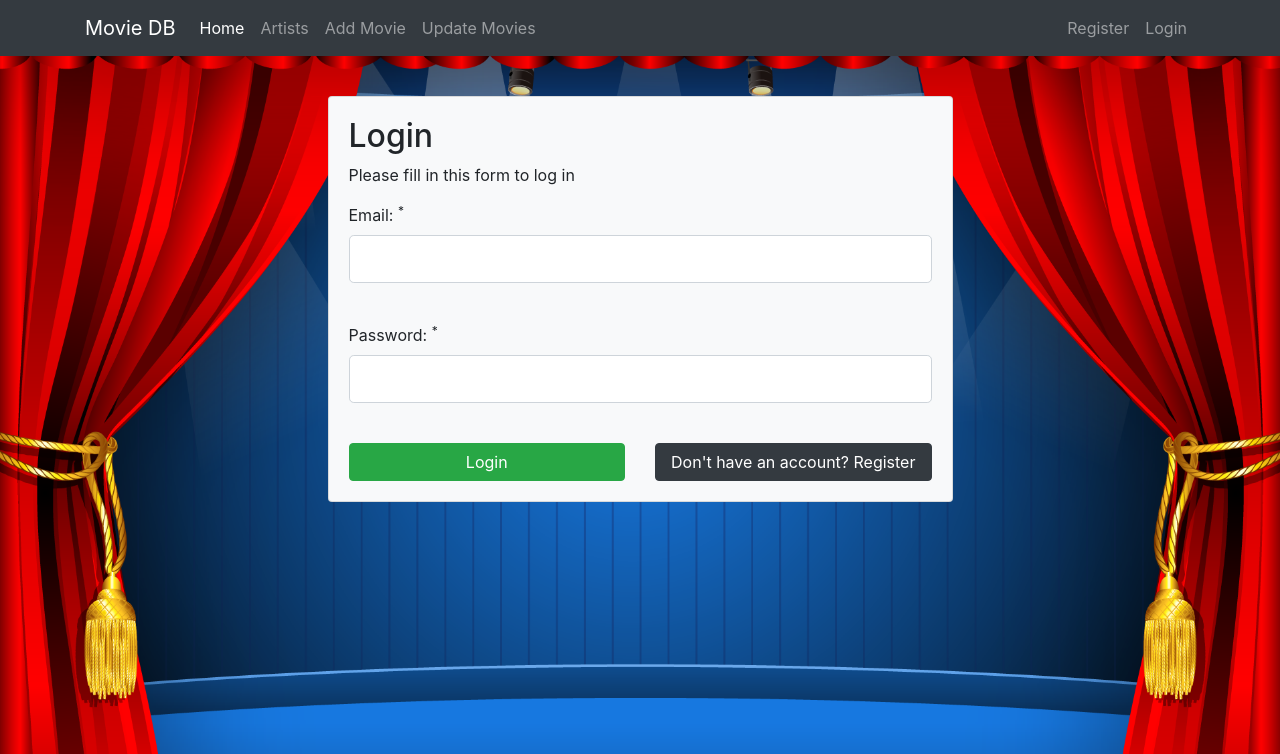
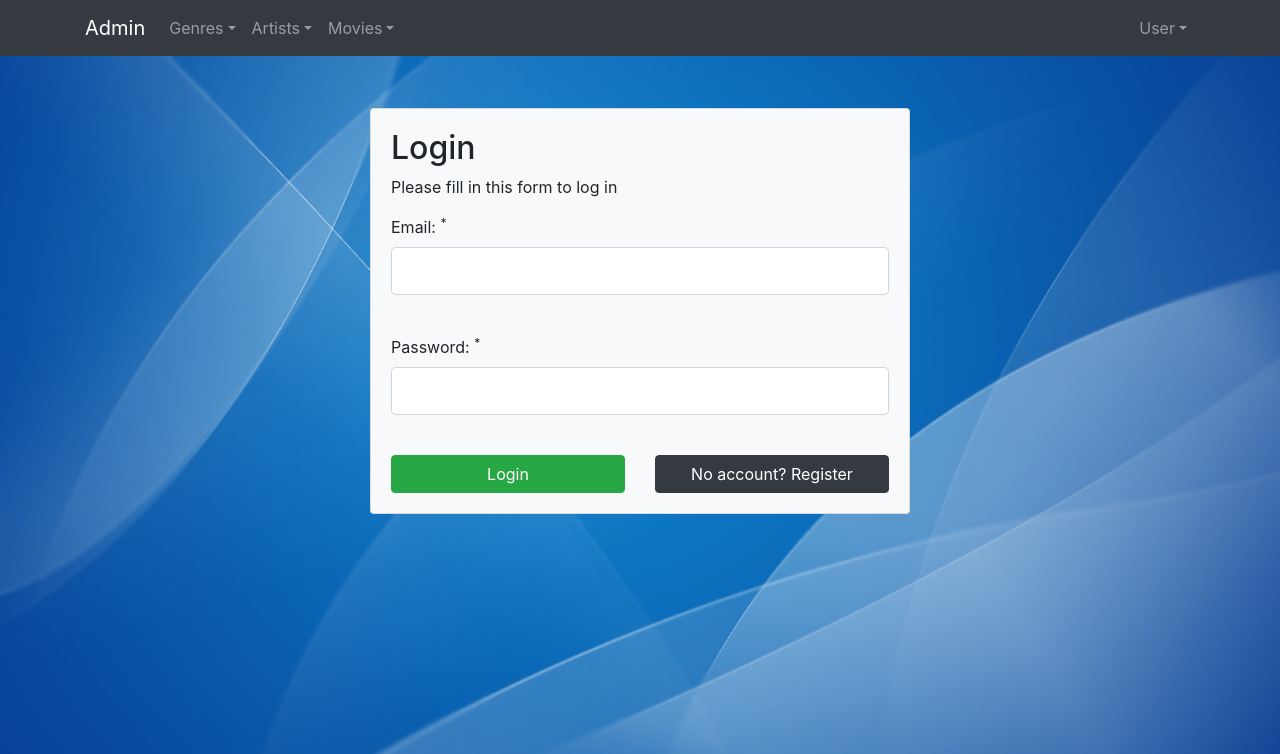
Before and after one commit to neboysam/movieDatabase, a PHP site: the page made by Views/Admin/login.html.twig in a window 1280 px wide. Shown: the top 754 px of the page. Run offline with PHP 8.4, Linux system fonts and the light colour scheme; the template is opened without the code that fills it, so the values that code supplies are empty; some libraries are stand-ins or nearby versions.

Commit message:
login and register pages sorted out

```diff
--- a/Views/Admin/admin.home.html.twig
+++ b/Views/Admin/admin.home.html.twig
@@ -1,8 +1,4 @@
 {% extends "Admin/partials/base.admin.html.twig" %}
-
-{% block stylesheets %}
-  <link rel="stylesheet" href="{{ baseUrl }}/assets/css/admin_style.css">
-{% endblock %}
 
 {% block title %}Admin{% endblock %}
 
@@ -10,7 +6,7 @@
 {% endblock %}
 
 {% block body %}
-<h1>Your Favorite Movies Database</h1>
+<h1 class="text-dark text-center mt-5 mb-4">Your Favourite Movie Database</h1>
 <div class="back_page">
   <div class="container">
     <div class="row pt-4">
--- a/Views/Admin/login.html.twig
+++ b/Views/Admin/login.html.twig
@@ -1,4 +1,4 @@
-{% extends "partials/base.html.twig" %}
+{% extends "Admin/partials/base.admin.html.twig" %}
 
 {% block title %}Login{% endblock %}
 
@@ -6,8 +6,9 @@
 {% endblock %}
 
 {% block body %}
+<div class="container">
   <div class="row mt-5">
-    <div class="col-md-6 mx-auto mt-5">
+    <div class="col-md-6 mx-auto mt-1">
       <div class="card card-body bg-light">
         <h2>Login</h2>
         <p>Please fill in this form to log in</p>
@@ -28,13 +29,14 @@
               <input type="submit" value="Login" class="btn btn-success btn-block">
             </div>
             <div class="col">
-              <a href="{{baseUrl }}/register" class="btn btn-dark btn-block">Don't have an account? Register</a>
+              <a href="{{baseUrl }}/register" class="btn btn-dark btn-block">No account? Register</a>
             </div>
           </div>
         </form>
       </div>
     </div>
   </div>
+</div>
 {% endblock %}
 
 {% block footer %}
--- a/Views/Admin/partials/base.admin.html.twig
+++ b/Views/Admin/partials/base.admin.html.twig
@@ -8,12 +8,13 @@
           integrity="sha384-Vkoo8x4CGsO3+Hhxv8T/Q5PaXtkKtu6ug5TOeNV6gBiFeWPGFN9MuhOf23Q9Ifjh" crossorigin="anonymous">
     {# <link rel="icon" href="{{ baseUrl }}/assets/img/favicon.png" type="image/png"> #}
     {% block stylesheets %}
-
+      <link rel="stylesheet" href="{{ baseUrl }}/assets/css/admin_style.css">
     {% endblock %}
 </head>
+
 <body>
 <header role="banner">
-    <nav class="navbar navbar-expand-sm navbar-dark bg-primary">
+    <nav class="navbar navbar-expand-sm navbar-dark bg-dark">
     <div class="container">
         <a class="navbar-brand" href="{{ baseUrl }}/admin">Admin</a>
         <button class="navbar-toggler" type="button" data-toggle="collapse" data-target="#navbarMenuHide"
--- a/Views/Admin/showRegisterForm.html.twig
+++ b/Views/Admin/showRegisterForm.html.twig
@@ -1,4 +1,4 @@
-{% extends "partials/base.html.twig" %}
+{% extends "Admin/partials/base.admin.html.twig" %}
 
 {% block title %}Register User{% endblock %}
 
@@ -6,8 +6,9 @@
 {% endblock %}
 
 {% block body %}
+<div class="container">
   <div class="row mt-5">
-    <div class="col-md-6 mx-auto mt-5">
+    <div class="col-md-6 mx-auto mt-1">
       <div class="card card-body bg-light ">
         <h2>Create An Account</h2>
         <p>Please fill out this form to register with us</p>
@@ -46,6 +47,7 @@
       </div>
     </div>
   </div>
+</div>
 {% endblock %}
 
 {% block footer %}
--- a/assets/css/admin_style.css
+++ b/assets/css/admin_style.css
@@ -5,5 +5,6 @@
 }
 
 body {
-  background-color: lightblue;
+  background: url('../img/background_admin.jpg') no-repeat center center fixed;
+  background-size: cover;
 }
```
Also changed, not shown: assets/img/background_admin.jpg (added).
